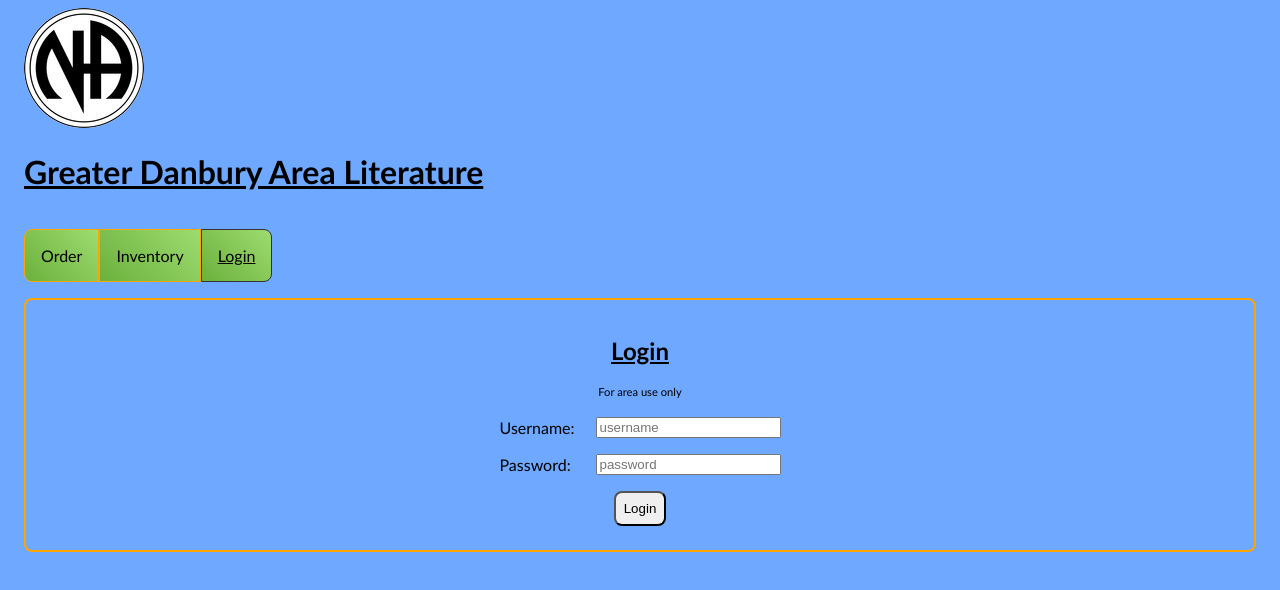
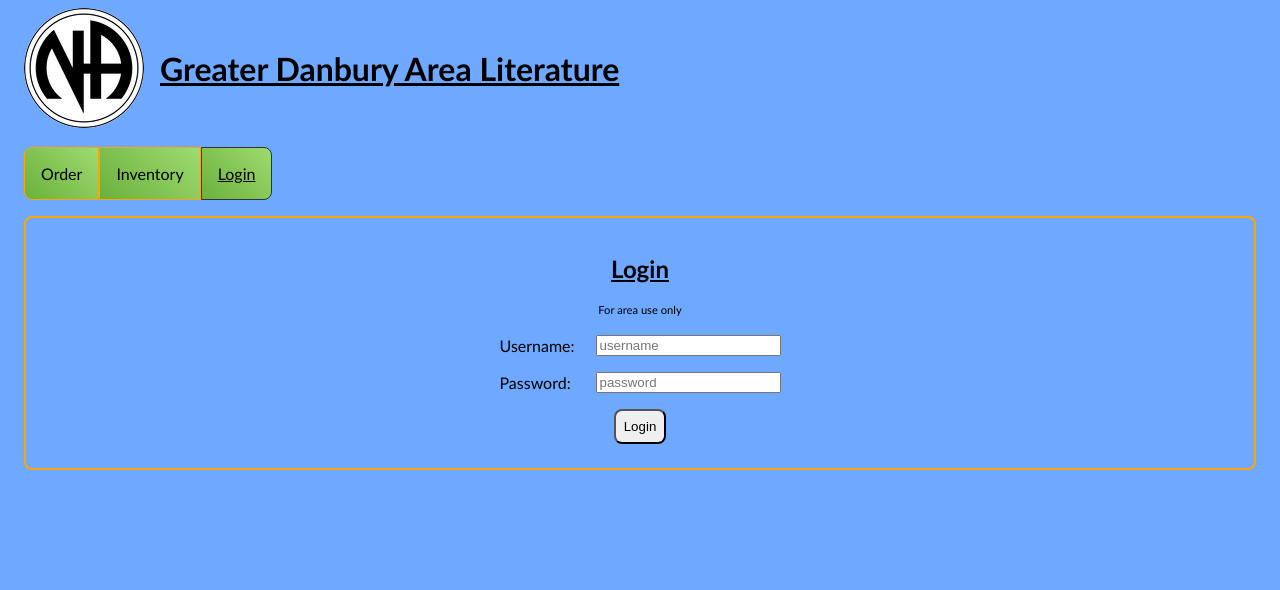
Before and after one commit to gdanaliterature/gdana, a SvelteKit app: page /login in a window 1280 px wide. Shown: the top 590 px of the page. Built offline with nearby package versions, Linux system fonts and the light colour scheme; no server answers; the database is empty.

Commit message:
update home layout

```diff
--- a/src/routes/+layout.svelte
+++ b/src/routes/+layout.svelte
@@ -7,8 +7,8 @@
 
 <div id="main-container">
     <a href='/' class="home">
-    <img id="logo" src={logo} alt="NA logo">
-    <h1>
+        <img id="logo" src={logo} alt="NA logo">
+        <h1>
             Greater Danbury Area Literature
         </h1>
     </a>
@@ -18,7 +18,7 @@
     </div>
 </div>
 
-<style>
+<style lang="scss">
     #main-container{
         padding: 0rem 1rem;
     }
@@ -31,6 +31,16 @@
 
     .home{
         color: black;
+        display: inline-flex;
+        align-items: center;
+        border-radius: 4rem;;
+        padding: 0 1rem 0 0;
+        &:hover{
+            background-color: rgba(0,0,0,0.2);
+        }
+        img{
+            margin: 0 1rem 0 0;
+        }
     }
 
     #logo{
```
